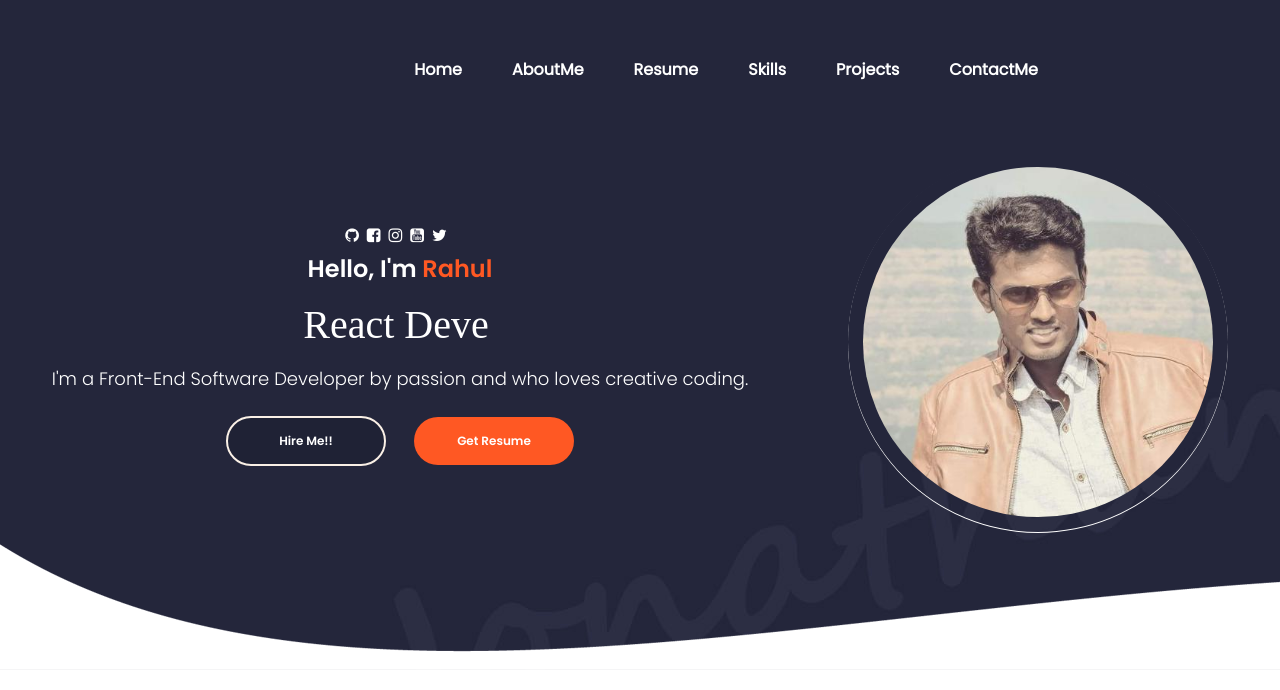
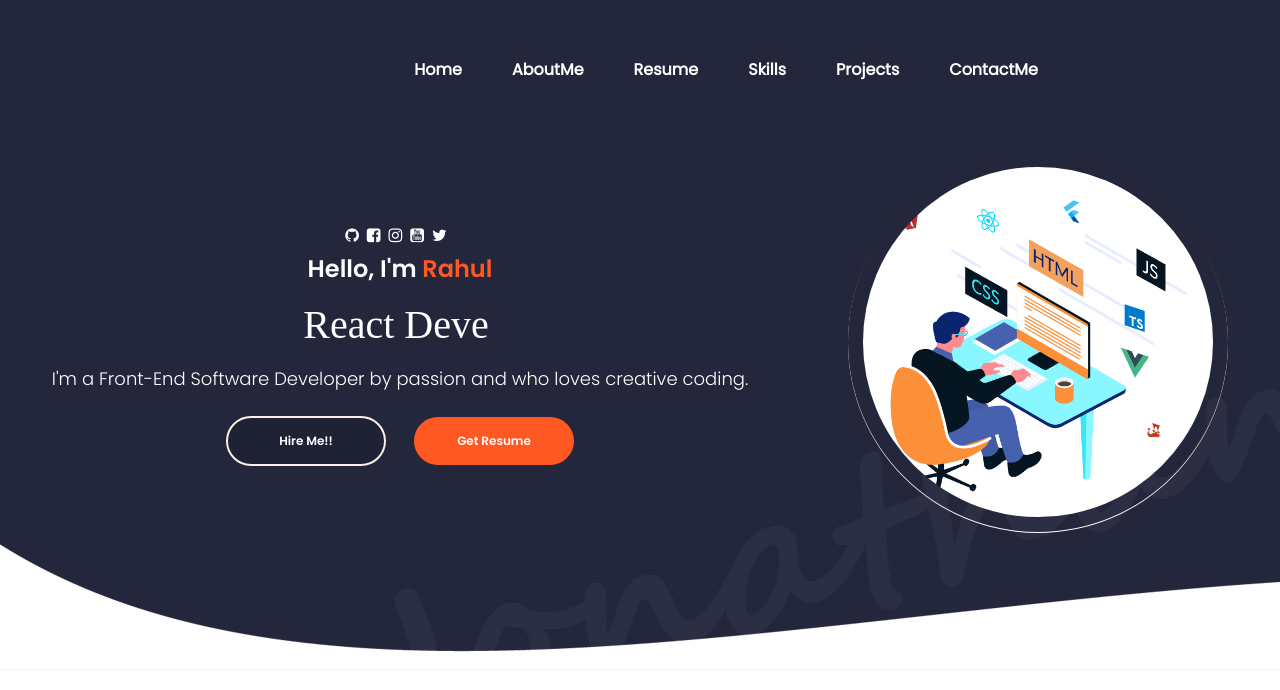
Before and after one commit to rahul-rautwar/portfolio, a React (Create React App) app: page / in a window 1280 px wide. Shown: the top 690 px of the page. Built offline with nearby package versions, Linux system fonts and the light colour scheme; a web font is replaced by a local one.

Commit message:
update image in  profile component

```diff
--- a/src/components/Home/Profile.css
+++ b/src/components/Home/Profile.css
@@ -68,7 +68,7 @@
 .profile-picture-background {
     height: 92%;
     width: 92%;
-    background-image: url("../../assets/img/rahulprofilephoto.jpg");
+    background-image: url("../../assets/img/m1.gif");
     background-size: cover;
     border-radius: 50%;
     background-repeat: no-repeat;
```
Also changed, not shown: src/assets/img/m1.gif (added).
